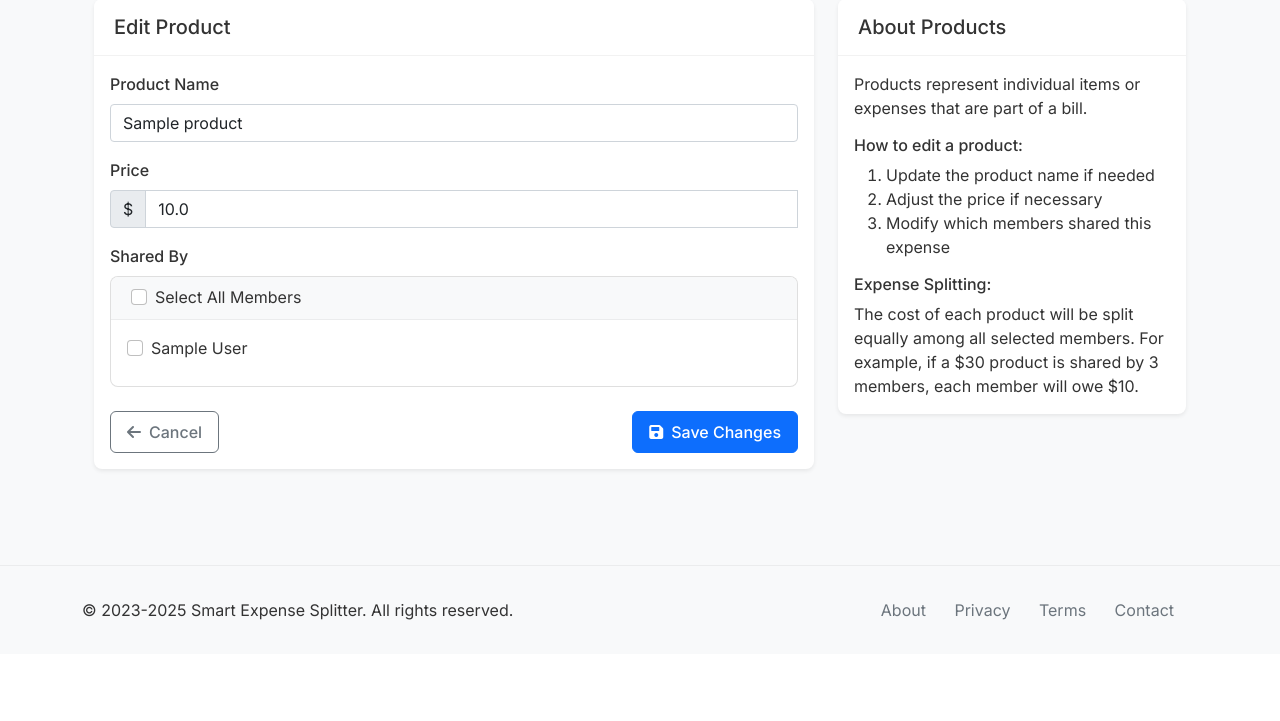
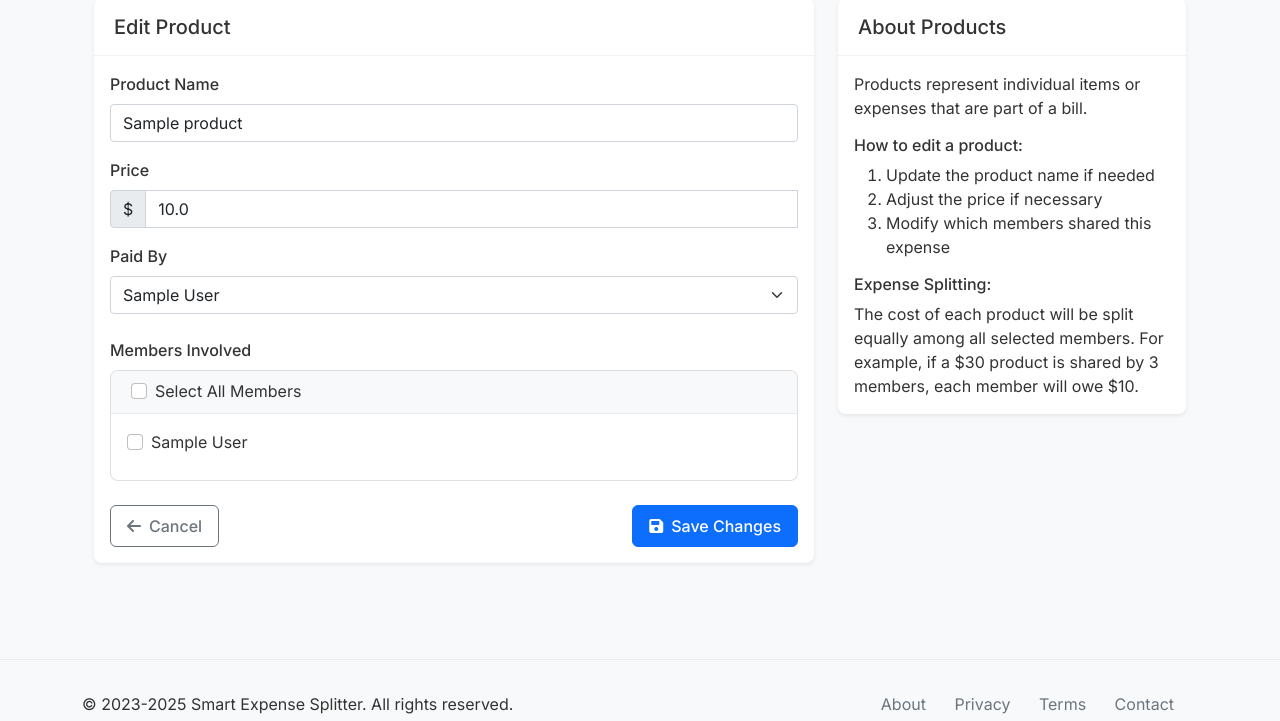
Before and after one commit to dhanu53421/Smart-Expense-Splitter, a Flask app: page /product/1/edit in a window 1280 px wide. Shown: the part 169-890 px from the top of the page. Before the commit the page ends 789 px from the top, so only its background shows below. Run offline with Flask 3, Linux system fonts and the light colour scheme; a user stored in the database is signed in; tables that the repository leaves empty hold one stand-in row (values such as "Sample post").

Commit message:
Fix product update functionality: add CSRF token, fix field names, add payer selection

```diff
--- a/Smart Expense Tracker/routes.py
+++ b/Smart Expense Tracker/routes.py
@@ -497,10 +497,27 @@ def export_bill_excel(bill_id):
     # Set the buffer position to the beginning
     buffer.seek(0)
 
-    # Create a response with the Excel file
+    # Create a response with the Excel file)
     return send_file(
         buffer,
         mimetype='application/vnd.openxmlformats-officedocument.spreadsheetml.sheet',
         as_attachment=True,
         download_name=f"{bill.title.replace(' ', '_')}_summary.xlsx"
     )
+
+# Static pages
+@app.route('/about')
+def about():
+    return render_template('about.html', title='About Us')
+
+@app.route('/privacy')
+def privacy():
+    return render_template('privacy.html', title='Privacy Policy')
+
+@app.route('/terms')
+def terms():
+    return render_template('terms.html', title='Terms of Service')
+
+@app.route('/contact')
+def contact():
+    return render_template('contact.html', title='Contact Us')
--- a/Smart Expense Tracker/templates/edit_product.html
+++ b/Smart Expense Tracker/templates/edit_product.html
@@ -22,6 +22,7 @@
                 </div>
                 <div class="card-body">
                     <form method="post" action="{{ url_for('edit_product', product_id=product.id) }}" id="productForm">
+                        {{ form.hidden_tag() }}
                         <div class="mb-3">
                             <label for="name" class="form-label">Product Name</label>
                             <input type="text" class="form-control" id="name" name="name" value="{{ product.name }}" required>
@@ -38,7 +39,20 @@
                         </div>
 
                         <div class="mb-4">
-                            <label class="form-label">Shared By</label>
+                            <label class="form-label">Paid By</label>
+                            <select class="form-select" name="payer" required>
+                                <option value="">Select Payer</option>
+                                {% for member in product.bill.group.members %}
+                                <option value="{{ member.id }}" {% if member.id == product.payer_id %}selected{% endif %}>
+                                    {{ member.name }}
+                                </option>
+                                {% endfor %}
+                            </select>
+                            <div class="invalid-feedback">Please select a payer.</div>
+                        </div>
+
+                        <div class="mb-4">
+                            <label class="form-label">Members Involved</label>
                             <div class="card">
                                 <div class="card-header bg-light py-2">
                                     <div class="form-check">
@@ -53,8 +67,8 @@
                                         {% for member in product.bill.group.members %}
                                         <div class="col-md-6 mb-2">
                                             <div class="form-check">
-                                                <input class="form-check-input member-checkbox" type="checkbox" name="shared_by" value="{{ member.id }}" id="member{{ member.id }}"
-                                                {% if member in product.shared_by %}checked{% endif %}>
+                                                <input class="form-check-input member-checkbox" type="checkbox" name="members_involved" value="{{ member.id }}" id="member{{ member.id }}"
+                                                {% if member in product.members_involved %}checked{% endif %}>
                                                 <label class="form-check-label" for="member{{ member.id }}">
                                                     {{ member.name }}
                                                 </label>
@@ -119,7 +133,11 @@
             const memberCheckboxes = document.querySelectorAll('.member-checkbox:checked');
             if (memberCheckboxes.length === 0) {
                 event.preventDefault();
-                document.querySelector('.invalid-feedback').style.display = 'block';
+                event.stopPropagation();
+                const invalidFeedback = document.querySelector('.invalid-feedback');
+                if (invalidFeedback) {
+                    invalidFeedback.style.display = 'block';
+                }
             }
 
             form.classList.add('was-validated');
```
